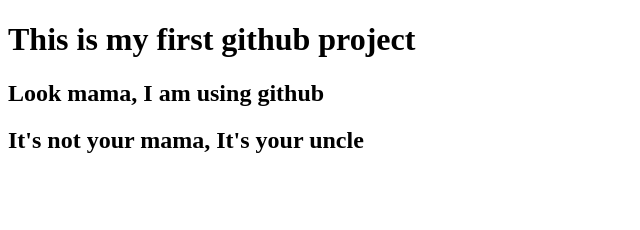
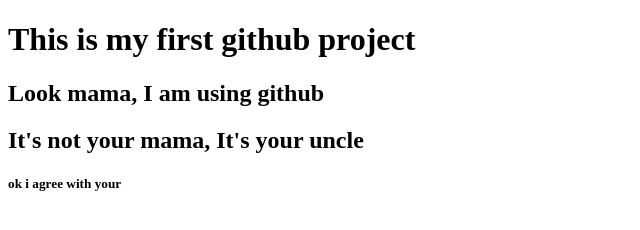
Before and after one commit to sunny31247/first-assignment-v1, a plain HTML site: page index.html in a window 1280 px wide. Shown: the whole page, without its empty margins (0-640 px from the left). Drawn offline with Linux system fonts and the light colour scheme.

Commit message:
ok agree message

```diff
--- a/index.html
+++ b/index.html
@@ -9,6 +9,7 @@
     <h1>This is my first github project</h1>
     <h2>Look mama, I am using github</h2>
     <h2>It's not your mama, It's your uncle</h2>
+    <h5>ok i agree with your</h5>
 
 </body>
 </html>
```
